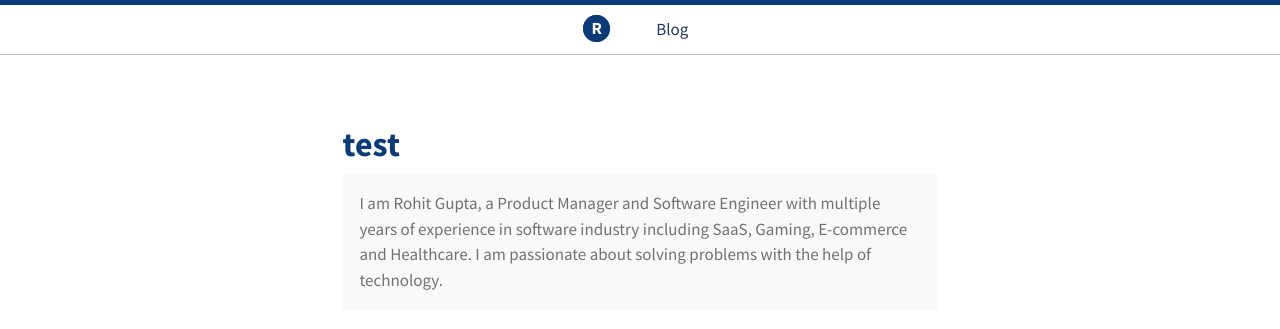
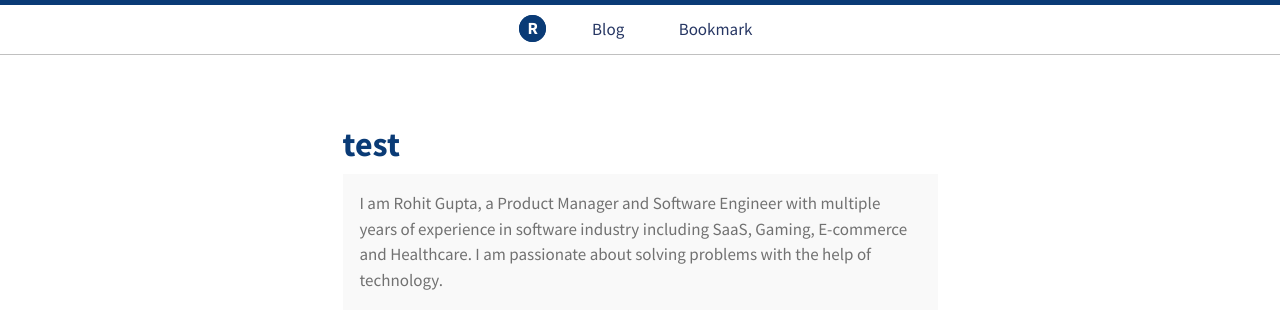
Before and after one commit to rohitgupta61/myblog, a Jekyll site: the page built from test.md, in a window 1280 px wide. Shown: the top 329 px of the page. Built offline with Jekyll 4.4.1, drawn with Linux system fonts in a browser that asks for light colours.

Commit message:
Update default.html

```diff
--- a/_layouts/default.html
+++ b/_layouts/default.html
@@ -9,6 +9,7 @@
       <ul>
         <li class="logo"><a class="hvr-ripple-out" href="{{ site.baseurl }}/">R</a></li>
         <li class="hvr-underline-reveal"><a href="{{ site.baseurl }}/blog/">Blog</a></li>
+        <li class="hvr-underline-reveal"><a href="{{ site.baseurl }}/bookmark/">Bookmark</a></li>
       </ul>
     </nav>
 
```
